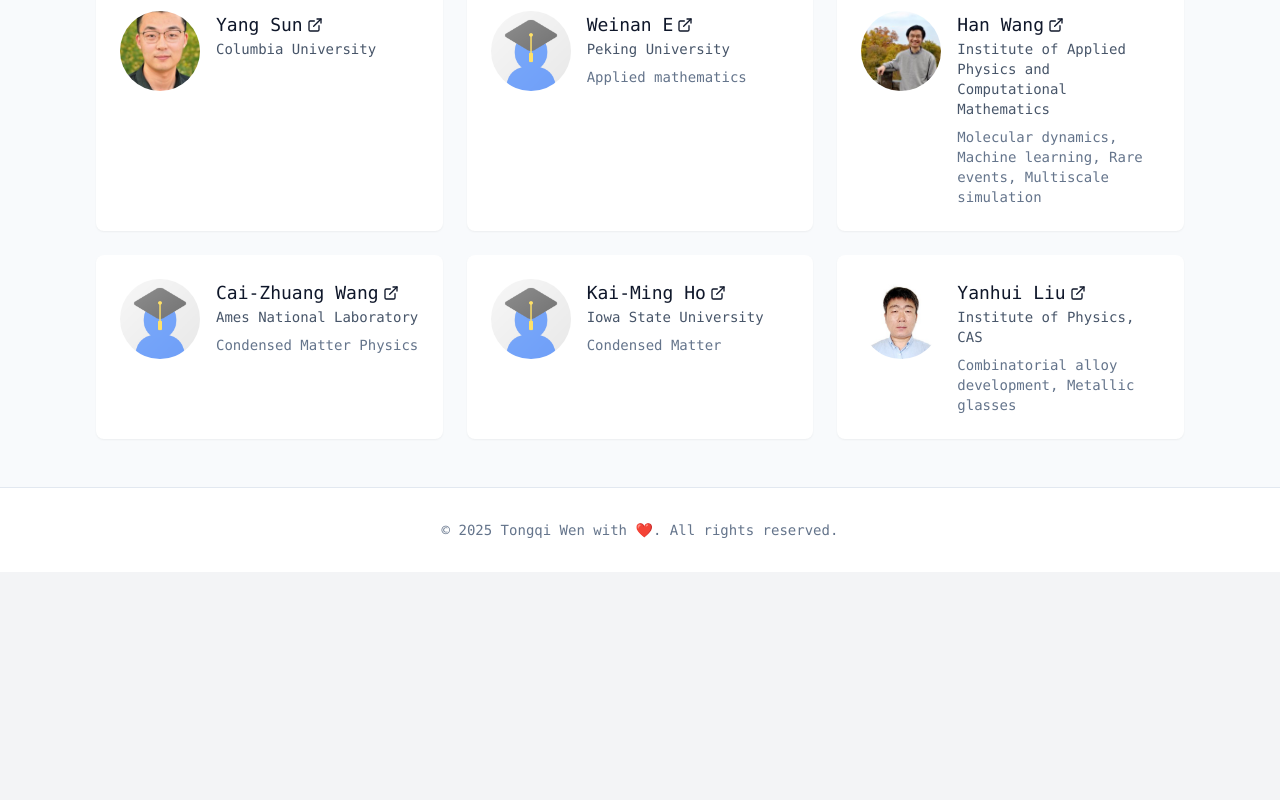
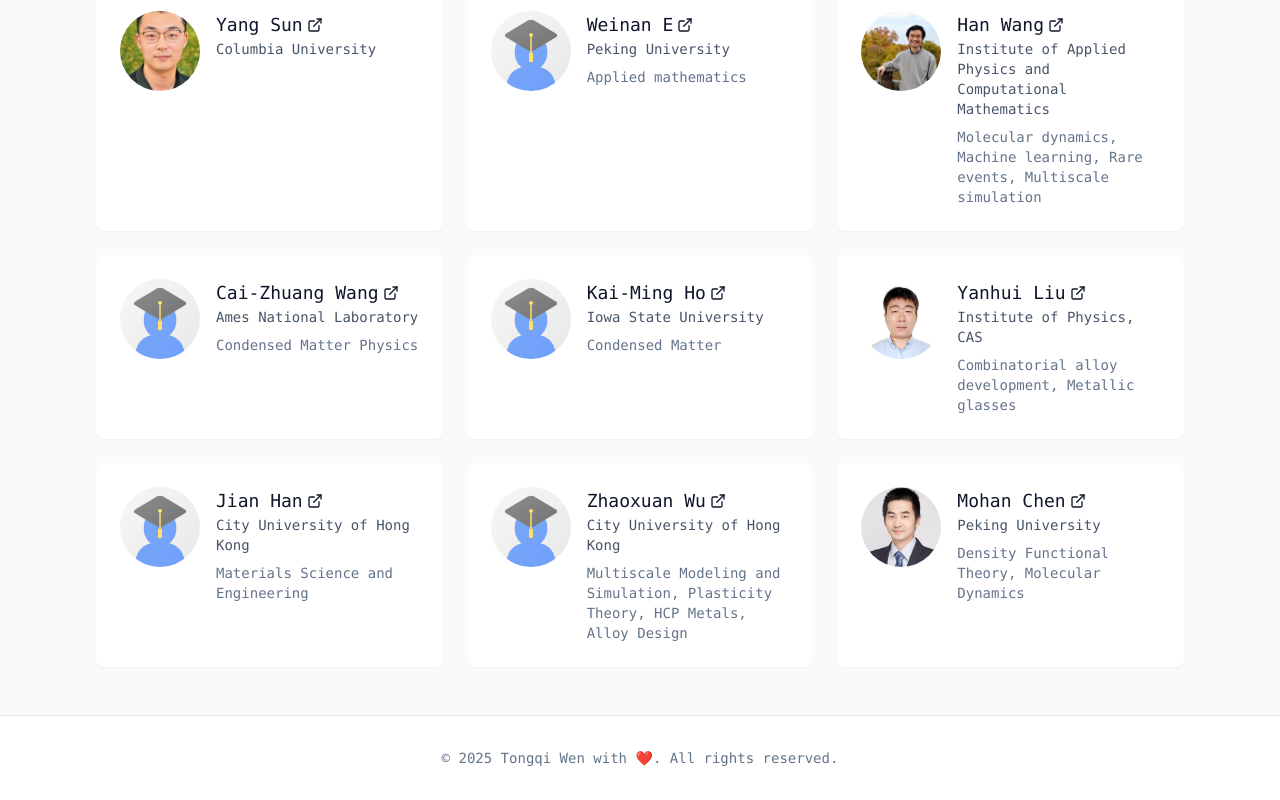
Before and after one commit to Grenzlinie/tongqwen-website, a Next.js app: page /collaborators in a window 1280 px wide. Shown: the part 665-1465 px from the top of the page. Before the commit the page ends 1237 px from the top, so only its background shows below. Built offline with nearby package versions, Linux system fonts and the light colour scheme.

Commit message:
add collaborators

```diff
--- a/components/collaborators/CollaboratorGrid.tsx
+++ b/components/collaborators/CollaboratorGrid.tsx
@@ -102,6 +102,30 @@
       website: "https://scholar.google.com/citations?user=KKWzFUwAAAAJ&hl=en",
       research: "Combinatorial alloy development, Metallic glasses"
     },
+    {
+      name: "Jian Han",
+      title: "Researcher",
+      institution: "City University of Hong Kong",
+      image: "/default.png",
+      website: "https://scholar.google.com/citations?user=7qgSoLYAAAAJ&hl=en",
+      research: "Materials Science and Engineering"
+    },
+    {
+      name: "Zhaoxuan Wu",
+      title: "Researcher",
+      institution: "City University of Hong Kong",
+      image: "/default.png",
+      website: "https://scholar.google.com/citations?user=NwUDGc4AAAAJ&hl=en",
+      research: "Multiscale Modeling and Simulation, Plasticity Theory, HCP Metals, Alloy Design"
+    },
+    {
+      name: "Mohan Chen",
+      title: "Researcher",
+      institution: "Peking University",
+      image: "/mohan-chen.png",
+      website: "https://scholar.google.com/citations?user=enNUSlcAAAAJ&hl=en",
+      research: "Density Functional Theory, Molecular Dynamics"
+    },
     // Add more collaborators here
   ];
 
```
Also changed, not shown: public/mohan-chen.png (added).
